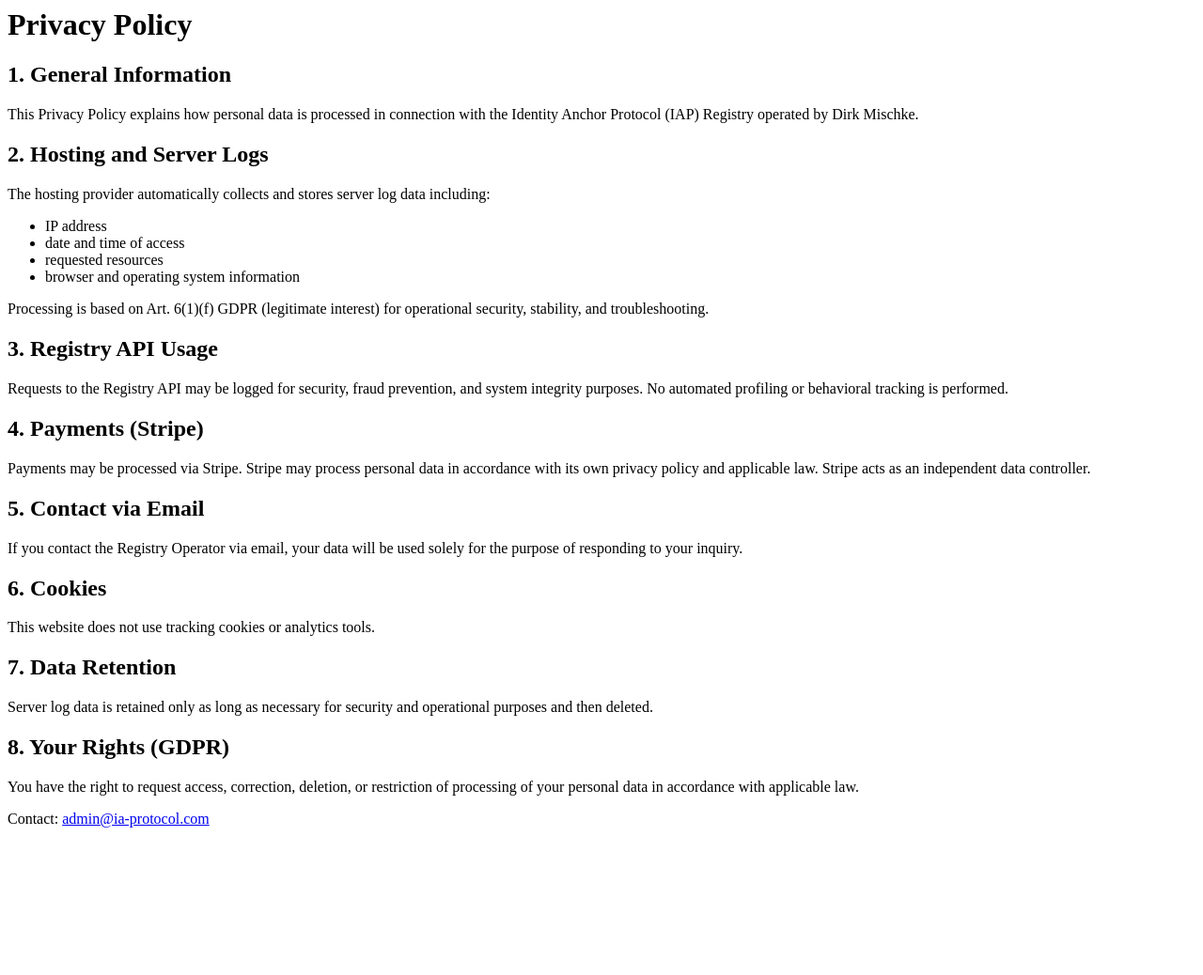
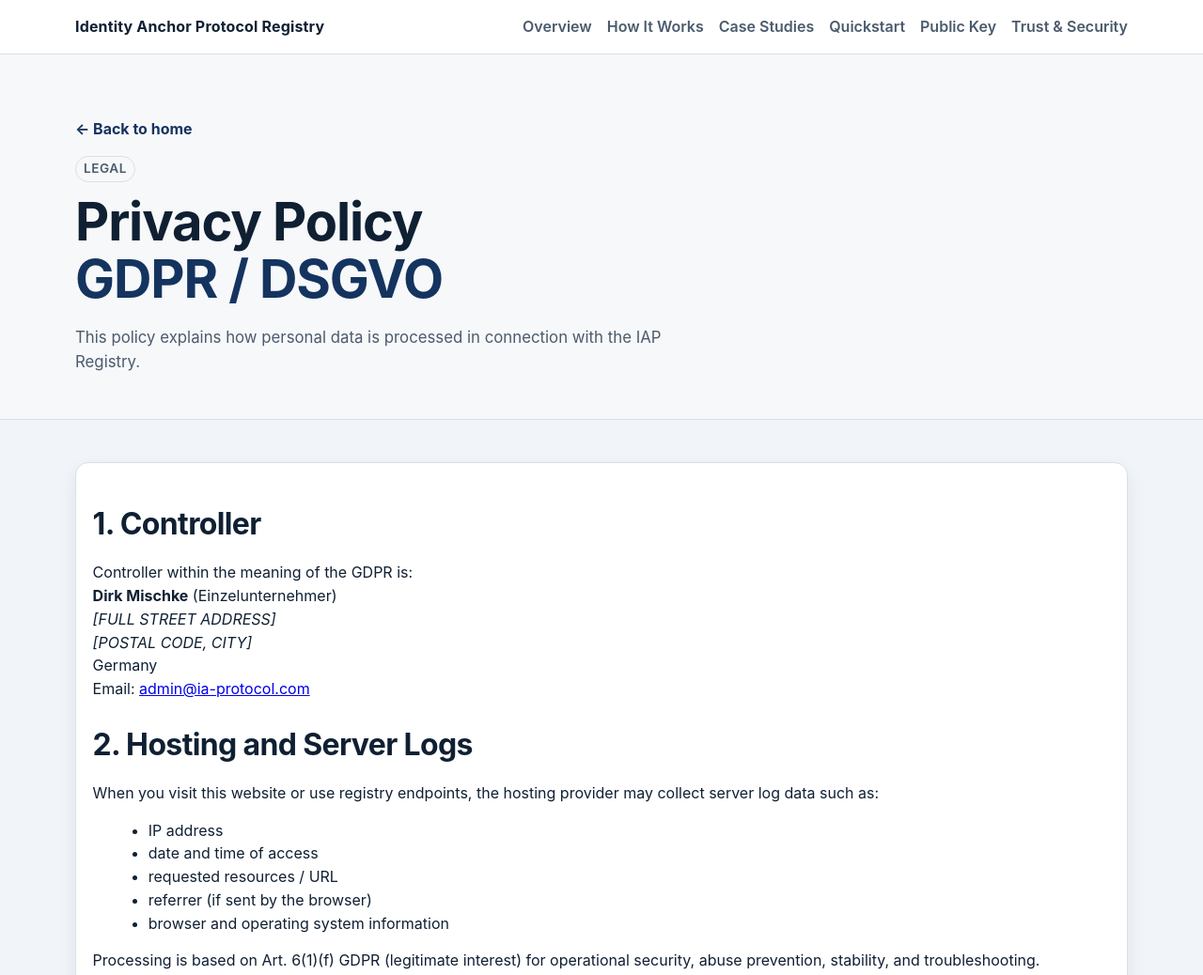
Before and after one commit to dirkm2577/IAP-Landing-Page, a plain HTML site: page privacy.html in a window 1280 px wide. Shown: the top 1038 px of the page at 94% size. Before the commit the page ends 897 px from the top, so only its background shows below. Drawn offline with Linux system fonts and the light colour scheme.

Commit message:
Revise privacy policy structure and content

```diff
--- a/privacy.html
+++ b/privacy.html
@@ -1,57 +1,127 @@
-<h1>Privacy Policy</h1>
+<!doctype html>
+<html lang="en">
+  <head>
+    <meta charset="UTF-8" />
+    <meta name="viewport" content="width=device-width, initial-scale=1.0" />
+    <title>Privacy Policy | Identity Anchor Protocol Registry</title>
+    <meta name="description" content="Privacy Policy for the Identity Anchor Protocol (IAP) Registry." />
+    <link rel="stylesheet" href="/styles.css" />
+  </head>
+  <body>
+    <a class="skip-link" href="#main">Skip to content</a>
 
-<h2>1. General Information</h2>
+    <header class="site-header" aria-label="Site header">
+      <div class="container header-row">
+        <p class="brand">Identity Anchor Protocol Registry</p>
+        <nav aria-label="Primary">
+          <ul class="nav-list">
+            <li><a href="/#overview">Overview</a></li>
+            <li><a href="/#how">How It Works</a></li>
+            <li><a href="/#cases">Case Studies</a></li>
+            <li><a href="/#quickstart">Quickstart</a></li>
+            <li><a href="/#registry-public-key">Public Key</a></li>
+            <li><a href="/#trust">Trust & Security</a></li>
+          </ul>
+        </nav>
+      </div>
+    </header>
+
+    <main id="main">
+      <section class="case-hero">
+        <div class="container">
+          <p class="breadcrumbs"><a href="/">← Back to home</a></p>
+          <p class="eyebrow">Legal</p>
+          <h1>Privacy Policy<span>GDPR / DSGVO</span></h1>
+          <p class="hero-subhead">
+            This policy explains how personal data is processed in connection with the IAP Registry.
+          </p>
+        </div>
+      </section>
+
+      <section class="section section-alt">
+        <div class="container">
+          <div class="card prose">
+            <h2>1. Controller</h2>
             <p>
-This Privacy Policy explains how personal data is processed in connection with the Identity Anchor Protocol (IAP) Registry operated by Dirk Mischke.
+              Controller within the meaning of the GDPR is:<br />
+              <strong>Dirk Mischke</strong> (Einzelunternehmer)<br />
+              <em>[FULL STREET ADDRESS]</em><br />
+              <em>[POSTAL CODE, CITY]</em><br />
+              Germany<br />
+              Email: <a href="mailto:admin@ia-protocol.com">admin@ia-protocol.com</a>
             </p>
 
             <h2>2. Hosting and Server Logs</h2>
             <p>
-The hosting provider automatically collects and stores server log data including:
+              When you visit this website or use registry endpoints, the hosting provider may collect server log data such as:
             </p>
             <ul>
               <li>IP address</li>
               <li>date and time of access</li>
-  <li>requested resources</li>
+              <li>requested resources / URL</li>
+              <li>referrer (if sent by the browser)</li>
               <li>browser and operating system information</li>
             </ul>
-
             <p>
-Processing is based on Art. 6(1)(f) GDPR (legitimate interest) for operational security, stability, and troubleshooting.
+              Processing is based on Art. 6(1)(f) GDPR (legitimate interest) for operational security, abuse prevention, stability,
+              and troubleshooting.
             </p>
 
             <h2>3. Registry API Usage</h2>
             <p>
-Requests to the Registry API may be logged for security, fraud prevention, and system integrity purposes.
-No automated profiling or behavioral tracking is performed.
+              Requests to the Registry API may be processed and logged to operate the service, prevent abuse, and ensure system integrity.
+              The Registry does not perform user profiling or behavioral tracking.
             </p>
 
             <h2>4. Payments (Stripe)</h2>
             <p>
-Payments may be processed via Stripe. Stripe may process personal data in accordance with its own privacy policy and applicable law.
-Stripe acts as an independent data controller.
+              Payments may be processed via Stripe. Stripe may process personal data in accordance with its own policies and applicable law.
+              Stripe typically acts as an independent data controller. Please refer to Stripe’s privacy policy for details.
             </p>
 
-<h2>5. Contact via Email</h2>
+            <h2>5. Contact</h2>
             <p>
-If you contact the Registry Operator via email, your data will be used solely for the purpose of responding to your inquiry.
+              If you contact the Registry Operator by email, your information will be used solely to respond to your inquiry.
+              The legal basis is Art. 6(1)(b) GDPR (contract initiation) or Art. 6(1)(f) GDPR (legitimate interest), depending on context.
             </p>
 
-<h2>6. Cookies</h2>
+            <h2>6. Cookies and Analytics</h2>
             <p>
-This website does not use tracking cookies or analytics tools.
+              This site does not use tracking cookies or analytics tools unless explicitly stated otherwise.
             </p>
 
             <h2>7. Data Retention</h2>
             <p>
-Server log data is retained only as long as necessary for security and operational purposes and then deleted.
+              Server log data is retained only as long as necessary for security and operational purposes and then deleted or anonymized,
+              unless legal obligations require longer retention.
             </p>
 
-<h2>8. Your Rights (GDPR)</h2>
+            <h2>8. Your Rights</h2>
             <p>
-You have the right to request access, correction, deletion, or restriction of processing of your personal data in accordance with applicable law.
+              Under the GDPR you have the right to request access, correction, deletion, restriction of processing, and data portability where applicable.
+              You may also object to processing based on legitimate interests. You have the right to lodge a complaint with a supervisory authority.
             </p>
 
             <p>
               Contact: <a href="mailto:admin@ia-protocol.com">admin@ia-protocol.com</a>
             </p>
+          </div>
+        </div>
+      </section>
+    </main>
+
+    <footer class="site-footer">
+      <div class="container footer-row">
+        <div>
+          <p class="footer-title">Identity Anchor Protocol</p>
+          <p class="footer-meta">Operator: Dirk Mischke (Einzelunternehmer)</p>
+        </div>
+        <ul class="footer-links">
+          <li><a href="/impressum.html">Impressum</a></li>
+          <li><a href="/privacy.html">Privacy Policy</a></li>
+          <li><a href="/terms.html">Terms of Service</a></li>
+        </ul>
+      </div>
+    </footer>
+  </body>
+</html>
```
Lines whose indentation alone changed are shown as unchanged.
